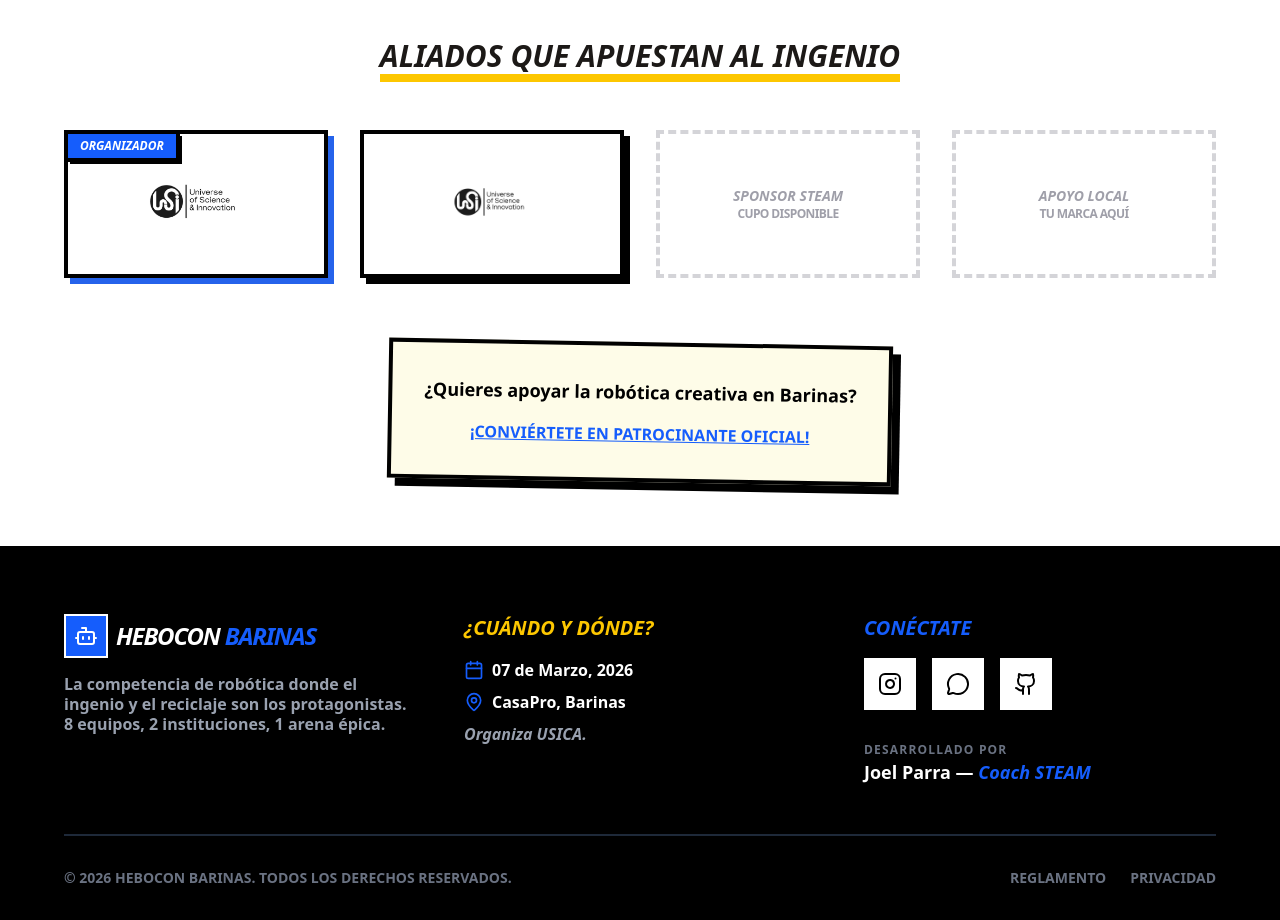
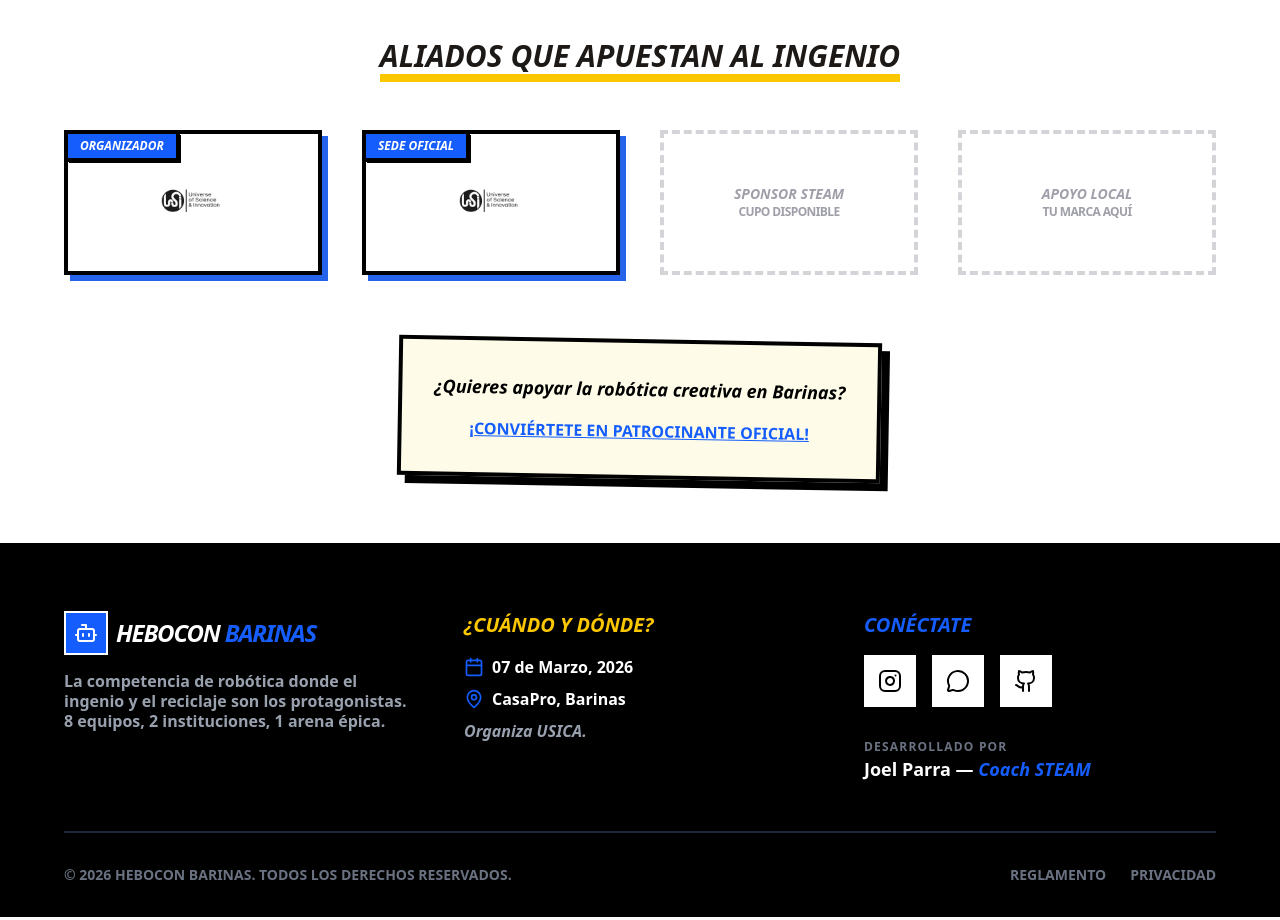
Before and after one commit to joelramonph/hebocon-barinas, a Next.js app: page / in a window 1280 px wide. Shown: the part 1820-2740 px from the top of the page. Built offline with nearby package versions, Linux system fonts and the light colour scheme.

Commit message:
actualizacion a 1columna movil logos

```diff
--- a/src/app/page.js
+++ b/src/app/page.js
@@ -111,49 +111,53 @@
             Aliados que apuestan al Ingenio
           </h3>
 
-          {/* Grid de Logos */}
-          <div className="grid grid-cols-2 md:grid-cols-4 gap-8 items-center">
+          {/* GRID RESPONSIVO: 1 col en móvil, 2 en tablet (sm), 4 en PC (md) */}
+          <div className="grid grid-cols-1 sm:grid-cols-2 md:grid-cols-4 gap-10 items-center">
 
-            {/* Patrocinador 1: USICA */}
-            <div className="group border-4 border-black p-1 bg-white shadow-[6px_6px_0px_0px_rgba(37,99,235,1)] hover:shadow-none hover:translate-x-1 hover:translate-y-1 transition-all aspect-video flex items-center justify-center relative overflow-hidden">
+            {/* Organizador: USICA */}
+            <div className="group border-4 border-black p-4 bg-white shadow-[6px_6px_0px_0px_rgba(37,99,235,1)] hover:shadow-none hover:translate-x-1 hover:translate-y-1 transition-all aspect-video flex items-center justify-center relative overflow-hidden">
 
-              {/* 👇 LA ETIQUETA DEBE IR AQUÍ ADENTRO PARA QUE SE "PEGUE" AL CUADRO */}
-              <span className="absolute top-0 left-0 bg-blue-600 text-white z-20 font-black uppercase italic border-black shadow-[1px_1px_0px_0px_rgba(0,0,0,1)] md:shadow-[2px_2px_0px_0px_rgba(0,0,0,1)]
-              /* Tamaño en Móvil */
-              text-[8px] px-1.5 py-0.5 border-b-2 border-r-2
-              /* Tamaño en Escritorio (MD en adelante) */
-              md:text-xs md:px-3 md:py-1 md:border-b-4 md:border-r-4">
+              {/* Etiqueta de Organizador (Ajustada para móvil) */}
+              <span className="absolute top-0 left-0 bg-blue-600 text-white z-20 font-black uppercase italic border-black shadow-[1px_1px_0px_0px_rgba(0,0,0,1)] text-[10px] px-2 py-0.5 border-b-2 border-r-2 md:text-xs md:px-3 md:py-1 md:border-b-4 md:border-r-4">
                 Organizador
               </span>
 
               <div className="relative w-full h-full grayscale group-hover:grayscale-0 transition-all">
                 <Image
                   src="/logos/logoUsica.PNG"
-                  alt="Logo USICA"
+                  alt="Logo USICA - Organizador"
                   fill
-                  className="object-contain transition-transform group-hover:scale-110"
+                  className="object-contain transition-transform group-hover:scale-110 p-2"
                 />
               </div>
             </div>
 
+            {/* Placeholder 1: CasaPro */}
 
-            {/* Patrocinador 2: CasaPro */}
-            <div className="group border-4 border-black p-4 bg-white shadow-[6px_6px_0px_0px_rgba(0,0,0,1)] grayscale hover:grayscale-0 transition-all aspect-video flex items-center justify-center relative overflow-hidden">
-              <Image
-                src="/logos/logoUsica.PNG"
-                alt="Logo CasaPro"
-                fill
-                className="object-contain p-4 transition-transform group-hover:scale-110"
-              />
+            <div className="group border-4 border-black p-4 bg-white shadow-[6px_6px_0px_0px_rgba(37,99,235,1)] hover:shadow-none hover:translate-x-1 hover:translate-y-1 transition-all aspect-video flex items-center justify-center relative overflow-hidden">
+
+              {/* Etiqueta de Organizador (Ajustada para móvil) */}
+              <span className="absolute top-0 left-0 bg-blue-600 text-white z-20 font-black uppercase italic border-black shadow-[1px_1px_0px_0px_rgba(0,0,0,1)] text-[10px] px-2 py-0.5 border-b-2 border-r-2 md:text-xs md:px-3 md:py-1 md:border-b-4 md:border-r-4">
+                Sede Oficial
+              </span>
+
+              <div className="relative w-full h-full grayscale group-hover:grayscale-0 transition-all">
+                <Image
+                  src="/logos/logoUsica.PNG"
+                  alt="Logo USICA - Organizador"
+                  fill
+                  className="object-contain transition-transform group-hover:scale-110 p-2"
+                />
+              </div>
             </div>
 
-            {/* Placeholder: Tu Marca Aquí */}
+            {/* Placeholder 2: Tu Marca Aquí */}
             <div className="border-4 border-dashed border-zinc-300 p-8 flex flex-col items-center justify-center text-zinc-400 aspect-video group hover:border-black hover:text-black transition-colors">
               <span className="font-black uppercase italic text-sm">Sponsor STEAM</span>
               <span className="text-xs font-bold uppercase tracking-tighter">Cupo Disponible</span>
             </div>
 
-            {/* Placeholder: Apoyo Barinas */}
+            {/* Placeholder 3: Apoyo Barinas */}
             <div className="border-4 border-dashed border-zinc-300 p-8 flex flex-col items-center justify-center text-zinc-400 aspect-video group hover:border-black hover:text-black transition-colors">
               <span className="font-black uppercase italic text-sm">Apoyo Local</span>
               <span className="text-xs font-bold uppercase tracking-tighter">Tu Marca Aquí</span>
@@ -162,8 +166,8 @@
 
           {/* Llamado a la acción */}
           <div className="mt-16 p-8 border-4 border-black bg-yellow-50 inline-block rotate-1 shadow-[8px_8px_0px_0px_rgba(0,0,0,1)]">
-            <p className="font-bold text-lg mb-4 text-black">¿Quieres apoyar la robótica creativa en Barinas?</p>
-            <a href="mailto:joelramonph@gmail.com?subject=Interés en Patrocinar Hebocon Barinas&body=Hola Joel, vi la web y me gustaría apoyar el evento..."
+            <p className="font-bold text-lg mb-4 text-black italic">¿Quieres apoyar la robótica creativa en Barinas?</p>
+            <a href="mailto:joelramonph@gmail.com?subject=Interés en Patrocinar Hebocon Barinas"
               className="text-blue-600 font-black uppercase underline hover:text-red-600 transition-colors">
               ¡Conviértete en Patrocinante Oficial!
             </a>
```
